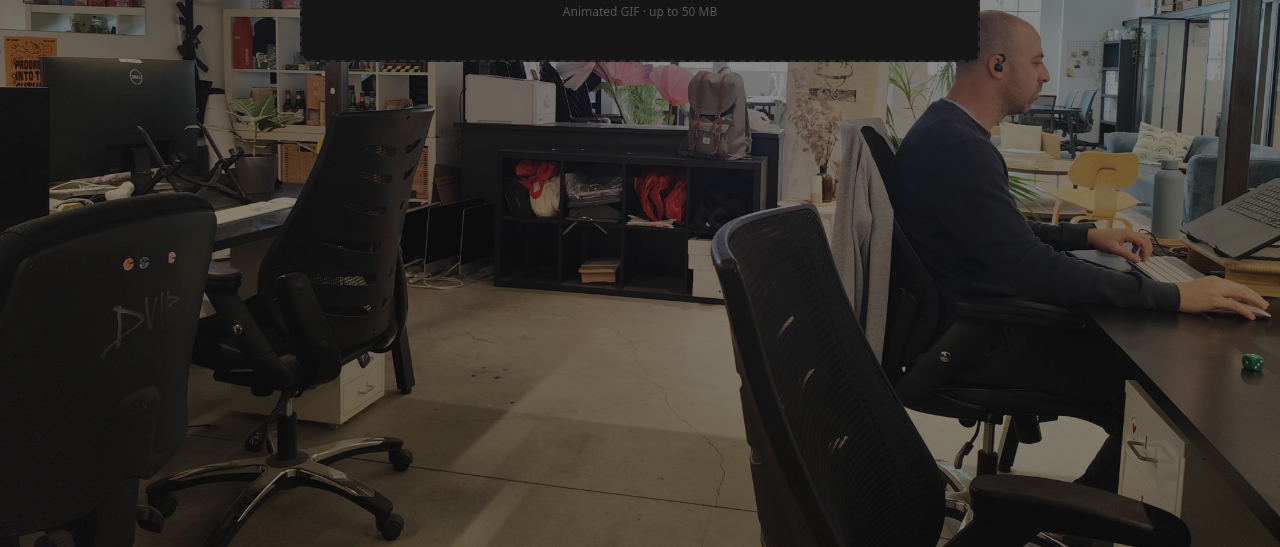
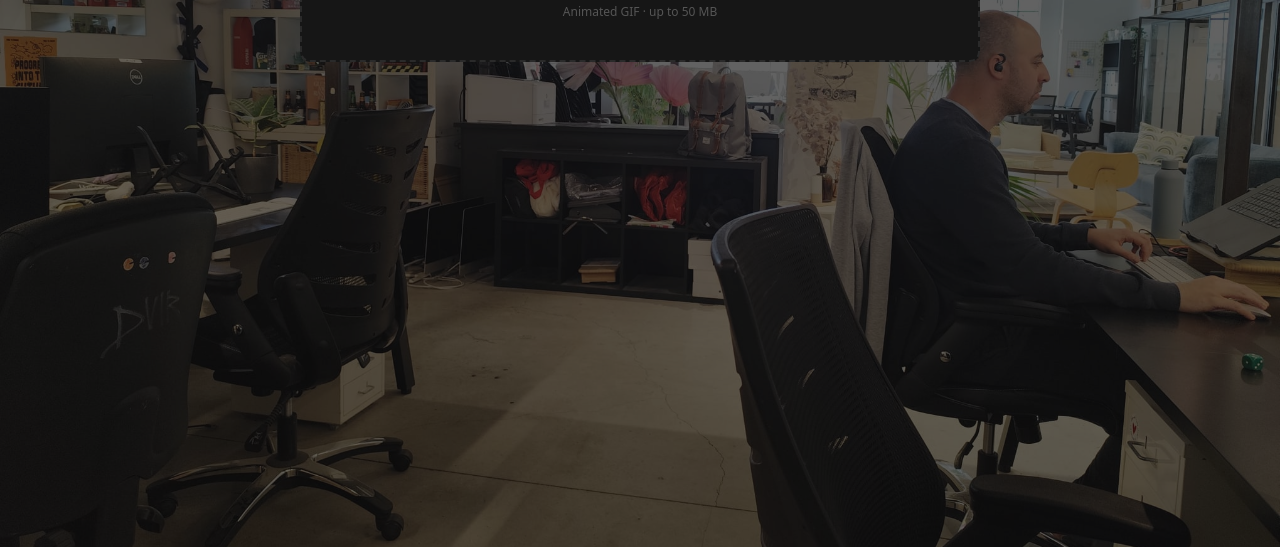
Before and after one commit to amirtzadok/lite-compression, a website built with Vite: page index.html in a window 1280 px wide. Shown: the part 253-800 px from the top of the page. Built offline with nearby package versions, Linux system fonts and the light colour scheme.

Commit message:
fix: background opacity 50% → 35%

```diff
--- a/style.css
+++ b/style.css
@@ -30,7 +30,7 @@ body::before {
   position: fixed;
   inset: 0;
   background: url('/bg.png') center / cover no-repeat;
-  opacity: 0.5;
+  opacity: 0.35;
   pointer-events: none;
   z-index: 0;
 }
```
